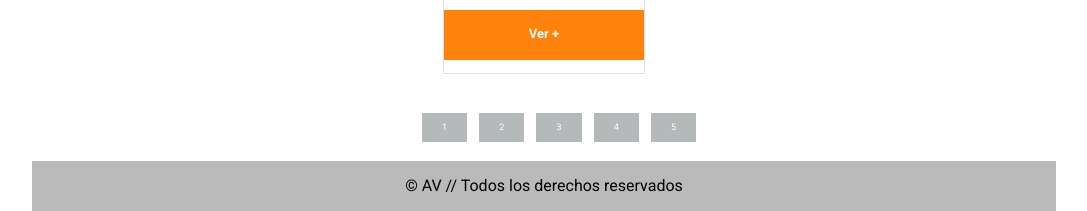
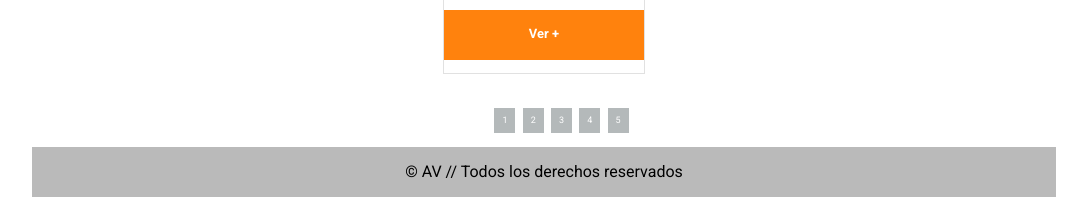
Before and after one commit to Droopytex/desafio_mediaQ, a plain HTML site: page index.html in a window 1280 px wide. Shown: the part 2572-2783 px from the top of the page, without its empty margins (96-1183 px from the left). Drawn offline with Linux system fonts and the light colour scheme.

Commit message:
ajuste css

```diff
--- a/assets/css/styles.css
+++ b/assets/css/styles.css
@@ -87,7 +87,8 @@ img {
 }
 
 .paginacion {
-  margin: 10px 0;
+  margin: 5px 0;
+  display: flex;
 }
 
 .paginacion ul {
@@ -98,12 +99,13 @@ img {
 
 .paginacion ul li {
   display: inline-block;
-  margin-right: 10px;
+  margin-right: 5px;
+  justify-content: center;
 }
 
 .paginacion ul li a {
   display: block;
-  padding: 10px 20px;
+  padding: 8px 8px;
   color: #fff;
   background: #b4b9ba;
   text-decoration: none;
```
